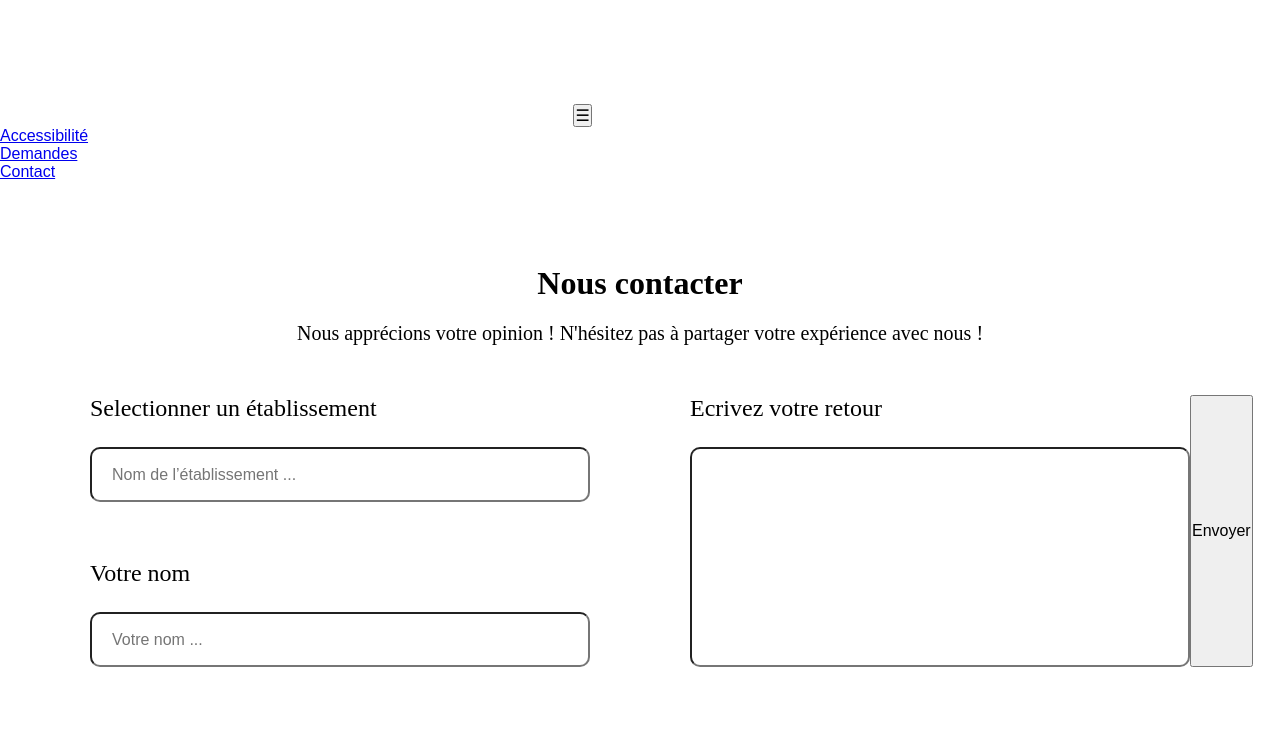
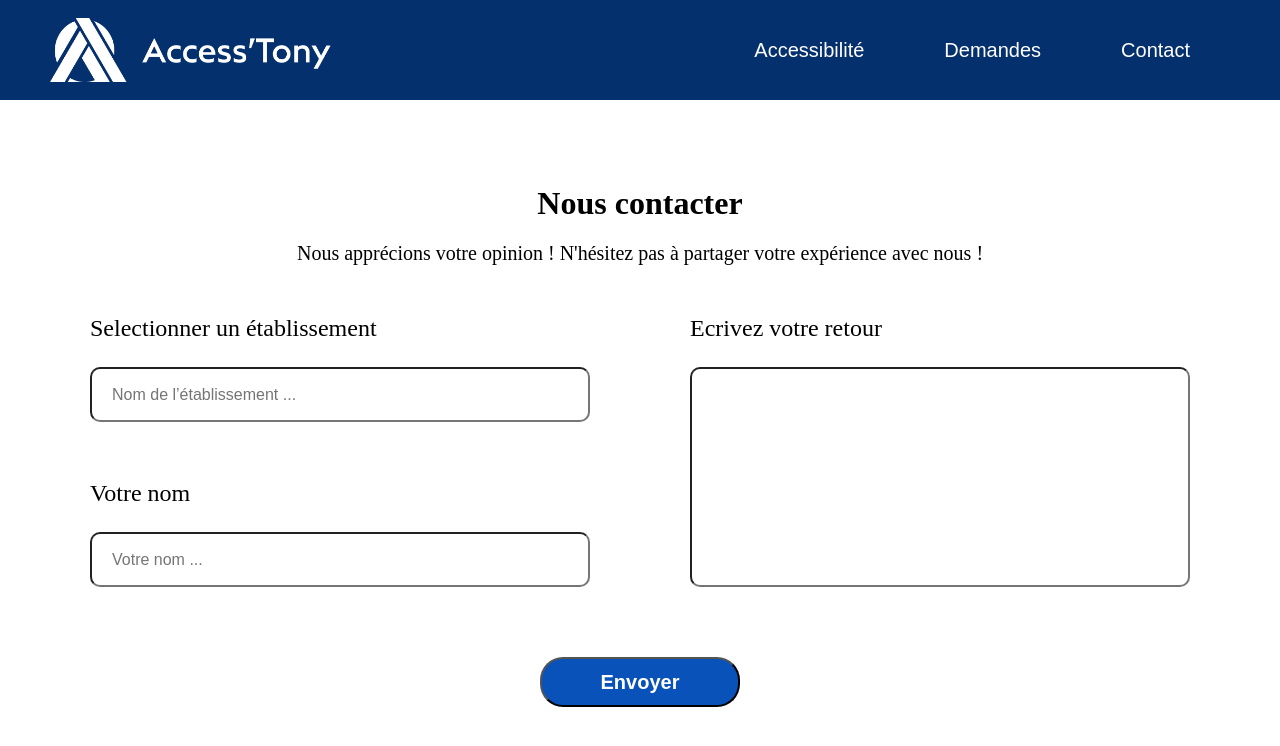
Before and after one commit to ambrekouitini/antony_bap, a PHP site: page /contact.php in a window 1280 px wide. Shown: the top 746 px of the page. Run offline with PHP 8.4, Linux system fonts and the light colour scheme; some web fonts are replaced.

Commit message:
:construction: added header + sumbit button for contact page

```diff
--- a/contact.php
+++ b/contact.php
@@ -19,6 +19,7 @@ require_once 'header.php';
 </section>
 
     <form action="POST" class="contactForm">
+        <div class="contactInputs">
             <div class="contactFormLeftSide">
                 <div>
                     <label for="etablissement">Selectionner un établissement</label>
@@ -33,6 +34,7 @@ require_once 'header.php';
                 <label for="retour">Ecrivez votre retour</label>
                 <input type="text" name="retour" >
             </div>
+        </div>
         <button type="submit" value="contactForm">Envoyer</button>
     </form>
 </main>
--- a/public/css/base/_reset.scss
+++ b/public/css/base/_reset.scss
@@ -5,3 +5,110 @@
     font-size: 16px;
     font-family: 'Koho', sans-serif;
 }
+@import url('https://fonts.cdnfonts.com/css/euclid-flex');
+
+* {
+    margin: 0;
+    padding: 0;
+    box-sizing: border-box;
+    font-size: 16px;
+    font-family: "Koho", sans-serif;
+    font-family: 'Euclid Triangle', sans-serif;
+}
+
+
+
+.index {
+    width: 100%;
+    height: 100%;
+    background: #ffffff;
+}
+
+.navbar{
+    width: 100%;
+    height: 100px;
+    background: #05306E;
+    display: flex;
+    justify-content: space-between;
+    align-items: center;
+    padding: 0 50px;
+    position: fixed;
+    z-index: 999;
+}
+
+.navbar>ul{
+    display: flex;
+    justify-content: space-between;
+    align-items: center;
+}
+
+.navbar>ul>li{
+    list-style: none;
+    margin: 0 40px;
+}
+
+.navbar>ul>li>a{
+    text-decoration: none;
+    color: #ffffff;
+    font-size: 20px;
+}
+
+.navbar-toggle {
+    display: none;
+}
+
+.navbar>img{
+    width: 300px;
+}
+
+@media (max-width: 850px) {
+    .navbar{
+        padding: 0 20px;
+    }
+
+    .navbar>img{
+        width: 200px;
+    }
+
+    .navbar-toggle {
+        display: block;
+        position: absolute;
+        top: 30px;
+        right: 20px;
+        font-size: 30px;
+        color: #fff;
+        background: none;
+        border: none;
+        cursor: pointer;
+    }
+
+    .navbar>ul {
+        text-align: center;
+        align-items: center;
+        display: none;
+        position: absolute;
+        top: 70px;
+        left: 0;
+        width: 100%;
+        background: #05306E;
+        padding: 20px;
+        box-sizing: border-box;
+    }
+
+    .navbar>ul>li {
+        display: block;
+        margin-bottom: 10px;
+    }
+
+    .navbar>ul>li>a {
+        font-size: 18px;
+    }
+
+
+    .navbar-toggle.active {
+        display: block;
+    }
+    .navbar>ul.active {
+        display: block;
+    }
+}
--- a/public/css/output.scss
+++ b/public/css/output.scss
@@ -1,2 +1,3 @@
 @use "base/reset";
 @use "pages/index";
+@use "pages/contact";
--- /dev/null
+++ b/public/css/pages/_contact.scss
@@ -0,0 +1,84 @@
+.index{
+  width: 100%;
+  height: 100%;
+}
+/*------------    Page Contact   ------------*/
+.contactBody{
+  display: flex;
+  flex-direction: column;
+  align-items: center;
+  .contactPres{
+    display: flex;
+    flex-direction: column;
+    align-items: center;
+
+    margin-top: 185px;
+    padding-left: 150px;
+    padding-right: 150px;
+    .contactTitle{
+      font-family: "Euclid Flex Medium";
+      font-size: 32px;
+      margin-bottom: 20px;
+    }
+    .contactText{
+      font-family: "Euclid Flex";
+      font-size: 20px;
+    }
+  }
+  .contactForm{
+    display: flex;
+    flex-direction: column;
+    width: 1100px;
+    margin-top: 50px;
+    align-items: center;
+
+    .contactInputs{
+      display: flex;
+      flex-direction: row;
+      .contactFormLeftSide{
+        display: flex;
+        flex-direction: column;
+        justify-content: space-between;
+        margin-right: 100px;
+        label{
+          font-family: "Euclid Flex";
+          font-size: 24px;
+          margin-bottom: 25px;
+        }
+        input{
+          width: 500px;
+          height: 55px;
+          border-radius: 10px;
+          margin-top: 25px;
+          padding-left: 20px;
+
+        }
+      }
+      .contactFormRightSide{
+        display: flex;
+        flex-direction: column;
+        label{
+          font-family: "Euclid Flex";
+          font-size: 24px;
+        }
+        input{
+          width: 500px;
+          height: 220px;
+          border-radius: 10px;
+          margin-top: 25px;
+        }
+      }
+    }
+    button{
+      margin-top: 70px;
+      width: 200px;
+      height: 50px;
+      border-radius: 23px;
+      background-color: #0952BA;
+      color: white;
+      font-family: "Euclid Triangle", sans-serif;
+      font-size: 20px;
+      font-weight: bold;
+    }
+  }
+}
--- a/public/css/pages/_index.scss
+++ /dev/null
@@ -1,68 +0,0 @@
-.index{
-    width: 100%;
-    height: 100%;
-}
-/*------------    Page Contact   ------------*/
-.contactBody{
-    display: flex;
-    flex-direction: column;
-    align-items: center;
-    .contactPres{
-        display: flex;
-        flex-direction: column;
-        align-items: center;
-
-        margin-top: 84px;
-        padding-left: 150px;
-        padding-right: 150px;
-        .contactTitle{
-            font-family: "Euclid Flex Medium";
-            font-size: 32px;
-            margin-bottom: 20px;
-        }
-        .contactText{
-            font-family: "Euclid Flex";
-            font-size: 20px;
-        }
-    }
-    .contactForm{
-        display: flex;
-        flex-direction: row;
-        width: 1100px;
-        margin-top: 50px;
-
-        .contactFormLeftSide{
-                display: flex;
-                flex-direction: column;
-                justify-content: space-between;
-                margin-right: 100px;
-                label{
-                    font-family: "Euclid Flex";
-                    font-size: 24px;
-                    margin-bottom: 25px;
-                }
-                input{
-                    width: 500px;
-                    height: 55px;
-                    border-radius: 10px;
-                    margin-top: 25px;
-                    padding-left: 20px;
-
-                }
-            }
-            .contactFormRightSide{
-                display: flex;
-                flex-direction: column;
-                label{
-                    font-family: "Euclid Flex";
-                    font-size: 24px;
-                }
-                input{
-                    width: 500px;
-                    height: 220px;
-                    border-radius: 10px;
-                    margin-top: 25px;
-                }
-            }
-    }
-}
--- a/public/css/style.css
+++ b/public/css/style.css
@@ -1,3 +1,4 @@
+@import url("https://fonts.cdnfonts.com/css/euclid-flex");
 * {
   margin: 0;
   padding: 0;
@@ -6,6 +7,102 @@
   font-family: "Koho", sans-serif;
 }
 
+* {
+  margin: 0;
+  padding: 0;
+  box-sizing: border-box;
+  font-size: 16px;
+  font-family: "Koho", sans-serif;
+  font-family: "Euclid Triangle", sans-serif;
+}
+
+.index {
+  width: 100%;
+  height: 100%;
+  background: #ffffff;
+}
+
+.navbar {
+  width: 100%;
+  height: 100px;
+  background: #05306E;
+  display: flex;
+  justify-content: space-between;
+  align-items: center;
+  padding: 0 50px;
+  position: fixed;
+  z-index: 999;
+}
+
+.navbar > ul {
+  display: flex;
+  justify-content: space-between;
+  align-items: center;
+}
+
+.navbar > ul > li {
+  list-style: none;
+  margin: 0 40px;
+}
+
+.navbar > ul > li > a {
+  text-decoration: none;
+  color: #ffffff;
+  font-size: 20px;
+}
+
+.navbar-toggle {
+  display: none;
+}
+
+.navbar > img {
+  width: 300px;
+}
+
+@media (max-width: 850px) {
+  .navbar {
+    padding: 0 20px;
+  }
+  .navbar > img {
+    width: 200px;
+  }
+  .navbar-toggle {
+    display: block;
+    position: absolute;
+    top: 30px;
+    right: 20px;
+    font-size: 30px;
+    color: #fff;
+    background: none;
+    border: none;
+    cursor: pointer;
+  }
+  .navbar > ul {
+    text-align: center;
+    align-items: center;
+    display: none;
+    position: absolute;
+    top: 70px;
+    left: 0;
+    width: 100%;
+    background: #05306E;
+    padding: 20px;
+    box-sizing: border-box;
+  }
+  .navbar > ul > li {
+    display: block;
+    margin-bottom: 10px;
+  }
+  .navbar > ul > li > a {
+    font-size: 18px;
+  }
+  .navbar-toggle.active {
+    display: block;
+  }
+  .navbar > ul.active {
+    display: block;
+  }
+}
 .index {
   width: 100%;
   height: 100%;
@@ -21,7 +118,7 @@
   display: flex;
   flex-direction: column;
   align-items: center;
-  margin-top: 84px;
+  margin-top: 185px;
   padding-left: 150px;
   padding-right: 150px;
 }
@@ -36,41 +133,57 @@
 }
 .contactBody .contactForm {
   display: flex;
-  flex-direction: row;
+  flex-direction: column;
   width: 1100px;
   margin-top: 50px;
+  align-items: center;
 }
-.contactBody .contactForm .contactFormLeftSide {
+.contactBody .contactForm .contactInputs {
+  display: flex;
+  flex-direction: row;
+}
+.contactBody .contactForm .contactInputs .contactFormLeftSide {
   display: flex;
   flex-direction: column;
   justify-content: space-between;
   margin-right: 100px;
 }
-.contactBody .contactForm .contactFormLeftSide label {
+.contactBody .contactForm .contactInputs .contactFormLeftSide label {
   font-family: "Euclid Flex";
   font-size: 24px;
   margin-bottom: 25px;
 }
-.contactBody .contactForm .contactFormLeftSide input {
+.contactBody .contactForm .contactInputs .contactFormLeftSide input {
   width: 500px;
   height: 55px;
   border-radius: 10px;
   margin-top: 25px;
   padding-left: 20px;
 }
-.contactBody .contactForm .contactFormRightSide {
+.contactBody .contactForm .contactInputs .contactFormRightSide {
   display: flex;
   flex-direction: column;
 }
-.contactBody .contactForm .contactFormRightSide label {
+.contactBody .contactForm .contactInputs .contactFormRightSide label {
   font-family: "Euclid Flex";
   font-size: 24px;
 }
-.contactBody .contactForm .contactFormRightSide input {
+.contactBody .contactForm .contactInputs .contactFormRightSide input {
   width: 500px;
   height: 220px;
   border-radius: 10px;
   margin-top: 25px;
 }
+.contactBody .contactForm button {
+  margin-top: 70px;
+  width: 200px;
+  height: 50px;
+  border-radius: 23px;
+  background-color: #0952BA;
+  color: white;
+  font-family: "Euclid Triangle", sans-serif;
+  font-size: 20px;
+  font-weight: bold;
+}
 
 /*# sourceMappingURL=style.css.map */
```
Also changed, not shown: public/css/output.css (+121 -8 lines), 2 other files. Lines whose indentation alone changed are shown as unchanged.
